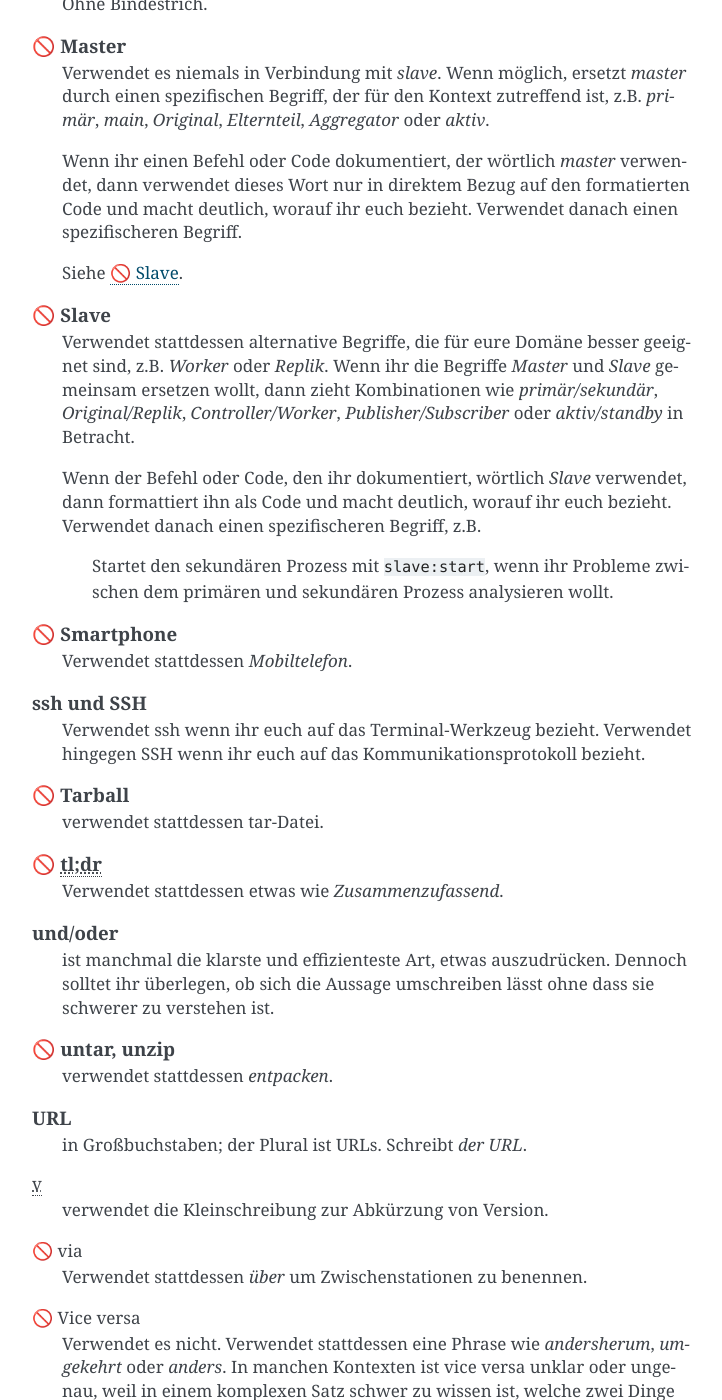
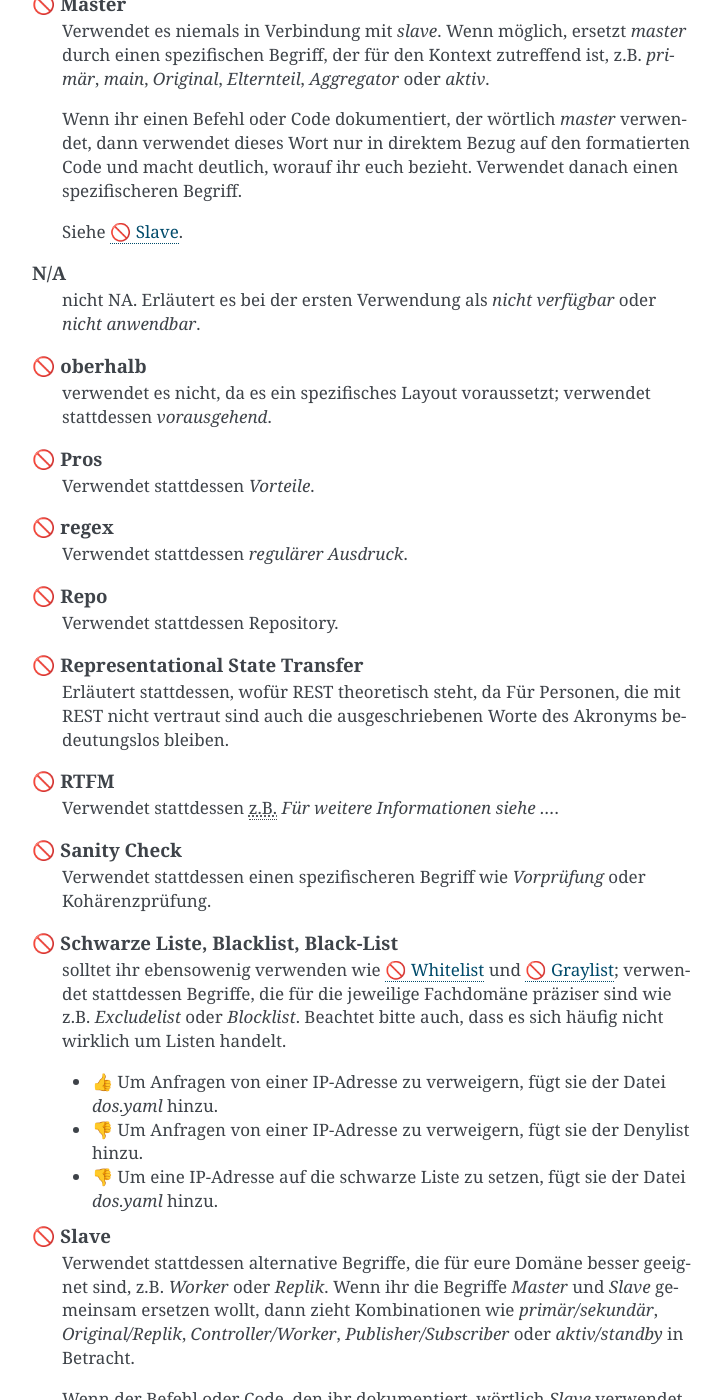
Before and after one commit to cusyio/cusy-design-system, a Sphinx documentation site: the page built from docs/writing/wordlist.rst, in a window 1280 px wide and 1400 px high, scrolled down 2253 px. Shown: the whole window, without its empty margins (388-1110 px from the left). Built offline with Sphinx 7.4.7, drawn with Linux system fonts in a browser that asks for light colours; some of the changed text lies outside the part shown.

Commit message:
Add additional words

```diff
--- a/docs/writing/wordlist.rst
+++ b/docs/writing/wordlist.rst
@@ -39,18 +39,22 @@ A-Z
     🚫 agnostisch
         solltet ihr nicht verwenden. Nutzt stattdessen präzisere Begriffe wie
         *plattformunabhängig*
+
     API
         verwendet das Akronym API erst, nachdem ihr den Begriff erläutert habt,
         nämlich (engl. **A**\pplication **P**\rogramming **I**\nterface)
+
     Authentifizierung und Autorisierung
         solltet ihr nur verwenden, wenn *authentifiziert* sich auf Personen
         bezieht, und *autorisiert* nur, um sich auf Berechtigungen zu beziehen,
         die von einer Anwendung im Namen einer authentifizierten Person gesendet
         werden. Eine authentifizierte Person hat einen Identitätsnachweis
         erbracht, z.B. durch die Eingabe eines Passworts.
+
     best effort
         solltet ihr wenn möglich vermeiden; verwendet stattdessen spezifischere
         Formulierungen.
+
     Beta
         geschrieben mit Großbuchstaben am Anfang.
 
@@ -60,37 +64,43 @@ A-Z
     CLI
         verwendet das Akronym CLI erst, nachdem ihr den Begriff erläutert habt,
         nämlich (engl. **C**\ommand **L**\ine **I**\nterface)
+
+    🚫 cons
+        Verwendet stattdessen *Nachteile*.
+
     🚫 erlauben
         solltet ihr nicht verwenden. Nutzt stattdessen *ermöglichen*
-    🚫 oberhalb, unterhalb
-        verwendet es nicht, da es ein spezifisches Layout voraussetzt; verwendet
-        stattdessen *vorausgehend* oder *nachfolgend*
-    🚫 Schwarze Liste, Blacklist, Black-List
-        solltet ihr ebensowenig verwenden wie *Whitelist* und *Graylist*;
-        verwendet stattdessen Begriffe, die für die jeweilige Fachdomäne
-        präziser sind wie z.B. *Excludelist* oder *Blocklist*. Beachtet bitte
-        auch, dass es sich häufig nicht wirklich um Listen handelt.
 
-        * 👍 Um Anfragen von einer IP-Adresse zu verweigern, fügt sie der Datei
-          `dos.yaml` hinzu.
-        * 👎 Um Anfragen von einer IP-Adresse zu verweigern, fügt sie der
-          Denylist hinzu.
-        * 👎 Um eine IP-Adresse auf die schwarze Liste zu setzen, fügt sie der
-          Datei `dos.yaml` hinzu.
+    🚫 Graylist
+        siehe :term:`🚫 Schwarze Liste, Blacklist, Black-List`
 
     Hier klicken
         solltet ihr nicht verwenden; für Details und Alternativen siehe
         :doc:`link-text`.
+
+    HTTPS
+        nicht *HTTPs*
+
+    IPsec
+        nicht *IPSec* or *IPSEC*. Akronym für *Internet Protocol Security*.
+
+    🚫 K8s
+        Verwendet stattdessen *Kubernetes*.
+
     ⚠️ Kontoname
         solltet ihr nicht verwenden; nutzt stattdessen Anmeldename
+
     🚫 Man-Power
         Vermeidet die Verwendung geschlechtsspezifischer Begriffe. Verwendet
         stattdessen Begriffe wie *Personal* oder *Arbeitskraft*.
+
     Markdown
         Wird immer großgeschrieben, auch wenn ihr euch auf eine nicht
         standardisierte Version bezieht.
+
     Markup (Substantiv)
         Ohne Bindestrich.
+
     🚫 Master
         Verwendet es niemals in Verbindung mit *slave*. Wenn möglich, ersetzt
         *master* durch einen spezifischen Begriff, der für den Kontext
@@ -103,6 +113,50 @@ A-Z
         danach einen spezifischeren Begriff.
 
         Siehe :term:`🚫 Slave`.
+
+    N/A
+        nicht NA. Erläutert es bei der ersten Verwendung als *nicht verfügbar*
+        oder *nicht anwendbar*.
+
+    🚫 oberhalb
+        verwendet es nicht, da es ein spezifisches Layout voraussetzt; verwendet
+        stattdessen *vorausgehend*.
+
+    🚫 Pros
+        Verwendet stattdessen *Vorteile*.
+
+    🚫 regex
+        Verwendet stattdessen *regulärer Ausdruck*.
+
+    🚫 Repo
+        Verwendet stattdessen Repository.
+
+    🚫 Representational State Transfer
+        Erläutert stattdessen, wofür REST theoretisch steht, da Für Personen,
+        die mit REST nicht vertraut sind auch die ausgeschriebenen Worte des
+        Akronyms bedeutungslos bleiben.
+
+    🚫 RTFM
+        Verwendet stattdessen :abbr:`z.B. (zum Beispiel)` *Für weitere
+        Informationen siehe …*.
+
+    🚫 Sanity Check
+        Verwendet stattdessen einen spezifischeren Begriff wie *Vorprüfung* oder
+        Kohärenzprüfung.
+
+    🚫 Schwarze Liste, Blacklist, Black-List
+        solltet ihr ebensowenig verwenden wie :term:`🚫 Whitelist` und
+        :term:`🚫 Graylist`; verwendet stattdessen Begriffe, die für die
+        jeweilige Fachdomäne präziser sind wie z.B. *Excludelist* oder
+        *Blocklist*. Beachtet bitte auch, dass es sich häufig nicht wirklich um
+        Listen handelt.
+
+        * 👍 Um Anfragen von einer IP-Adresse zu verweigern, fügt sie der Datei
+          `dos.yaml` hinzu.
+        * 👎 Um Anfragen von einer IP-Adresse zu verweigern, fügt sie der
+          Denylist hinzu.
+        * 👎 Um eine IP-Adresse auf die schwarze Liste zu setzen, fügt sie der
+          Datei `dos.yaml` hinzu.
 
     🚫 Slave
         Verwendet stattdessen alternative Begriffe, die für eure Domäne besser
@@ -121,53 +175,76 @@ A-Z
 
     🚫 Smartphone
         Verwendet stattdessen *Mobiltelefon*.
+
     ssh und SSH
         Verwendet ssh wenn ihr euch auf das Terminal-Werkzeug bezieht. Verwendet
         hingegen SSH wenn ihr euch auf das Kommunikationsprotokoll bezieht.
+
     🚫 Tarball
         verwendet stattdessen tar-Datei.
+
     🚫 :abbr:`tl;dr (Too long; didn’t read)`
         Verwendet stattdessen etwas wie *Zusammenzufassend*.
+
     und/oder
         ist manchmal die klarste und effizienteste Art, etwas auszudrücken.
         Dennoch solltet ihr überlegen, ob sich die Aussage umschreiben lässt
         ohne dass sie schwerer zu verstehen ist.
+
     🚫 untar, unzip
         verwendet stattdessen *entpacken*.
+
+    🚫 unterhalb
+        verwendet es nicht, da es ein spezifisches Layout voraussetzt; verwendet
+        stattdessen *nachfolgend*.
+
     URL
         in Großbuchstaben; der Plural ist URLs. Schreibt *der URL*.
-:abbr:`v (Version)`
-    verwendet die Kleinschreibung zur Abkürzung von Version.
-🚫 via
-    Verwendet stattdessen *über* um Zwischenstationen zu benennen.
-🚫 Vice versa
-    Verwendet es nicht. Verwendet stattdessen eine Phrase wie *andersherum*,
-    *umgekehrt* oder *anders*. In manchen Kontexten ist vice versa unklar oder
-    ungenau, weil in einem komplexen Satz schwer zu wissen ist, welche zwei
-    Dinge miteinander vertauscht werden. Macht in solchen Fällen explizit klar,
-    welche zwei Dinge vertauscht werden.
-🚫 vs.
-    Verwendet vs. nicht als Abkürzung für versus; verwendet stattdessen das
-    ungekürzte versus.
-🚫 Webmaster
-    Verwendet stattdessen einen genaueren Begriff, um die spezifische Rolle zu
-    beschreiben, :abbr:`z.B. (zum Beispiel)` Website von …,
-    Website-Administration etc.
-Web-Server
-    nicht Webserver
-Website
-    nicht web site
-🚫 White-box
-    Vermeidet die Verweundung von white-box und verwendet stattdessen präzisere
-    Begriffe wie
 
-    * introspektives Monitoring
-    * Clear-Box-Testing
+    :abbr:`v (Version)`
+        verwendet die Kleinschreibung zur Abkürzung von Version.
 
-Wi-Fi, nicht wifi oder WiFi
-    bezeichnet sowohl das Firmenkonsortium wie auch die zugehörigen
-    Markenbegriffe; WLAN hingegen das Funknetzwerk.
-⚠️ Zugriff
-    Vermeidet es, wenn möglich. Verwendet stattdessen freundlichere und
-    präzisere Wörter wie *sehen*, *bearbeiten*, *finden*, *verwenden* oder
-    *ansehen*.
+    🚫 via
+        Verwendet stattdessen *über* um Zwischenstationen zu benennen.
+
+    🚫 Vice versa
+        Verwendet es nicht. Verwendet stattdessen eine Phrase wie *andersherum*,
+        *umgekehrt* oder *anders*. In manchen Kontexten ist vice versa unklar
+        oder ungenau, weil in einem komplexen Satz schwer zu wissen ist, welche
+        zwei Dinge miteinander vertauscht werden. Macht in solchen Fällen
+        explizit klar, welche zwei Dinge vertauscht werden.
+
+    🚫 vs.
+        Verwendet vs. nicht als Abkürzung für *versus*; verwendet stattdessen
+        das ungekürzte *versus*.
+
+    🚫 Webmaster
+        Verwendet stattdessen einen genaueren Begriff, um die spezifische Rolle
+        zu beschreiben, :abbr:`z.B. (zum Beispiel)` *Website von …*,
+        *Website-Administration* etc.
+
+    Web-Server
+        nicht Webserver
+
+    Website
+        nicht Web-Site
+
+    🚫 White-box
+        Vermeidet die Verweundung von white-box und verwendet stattdessen
+        präzisere Begriffe wie
+
+        * introspektives Monitoring
+        * Clear-Box-Testing
+
+    🚫 Whitelist
+        siehe :term:`🚫 Schwarze Liste, Blacklist, Black-List`
+
+    Wi-Fi
+        nicht wifi oder WiFi. Dies bezeichnet sowohl das Firmenkonsortium wie
+        auch die zugehörigen Markenbegriffe; WLAN hingegen bezeichnet das
+        Funknetzwerk.
+
+    ⚠️ Zugriff
+        Vermeidet es, wenn möglich. Verwendet stattdessen freundlichere und
+        präzisere Wörter wie *sehen*, *bearbeiten*, *finden*, *verwenden* oder
+        *ansehen*.
```
